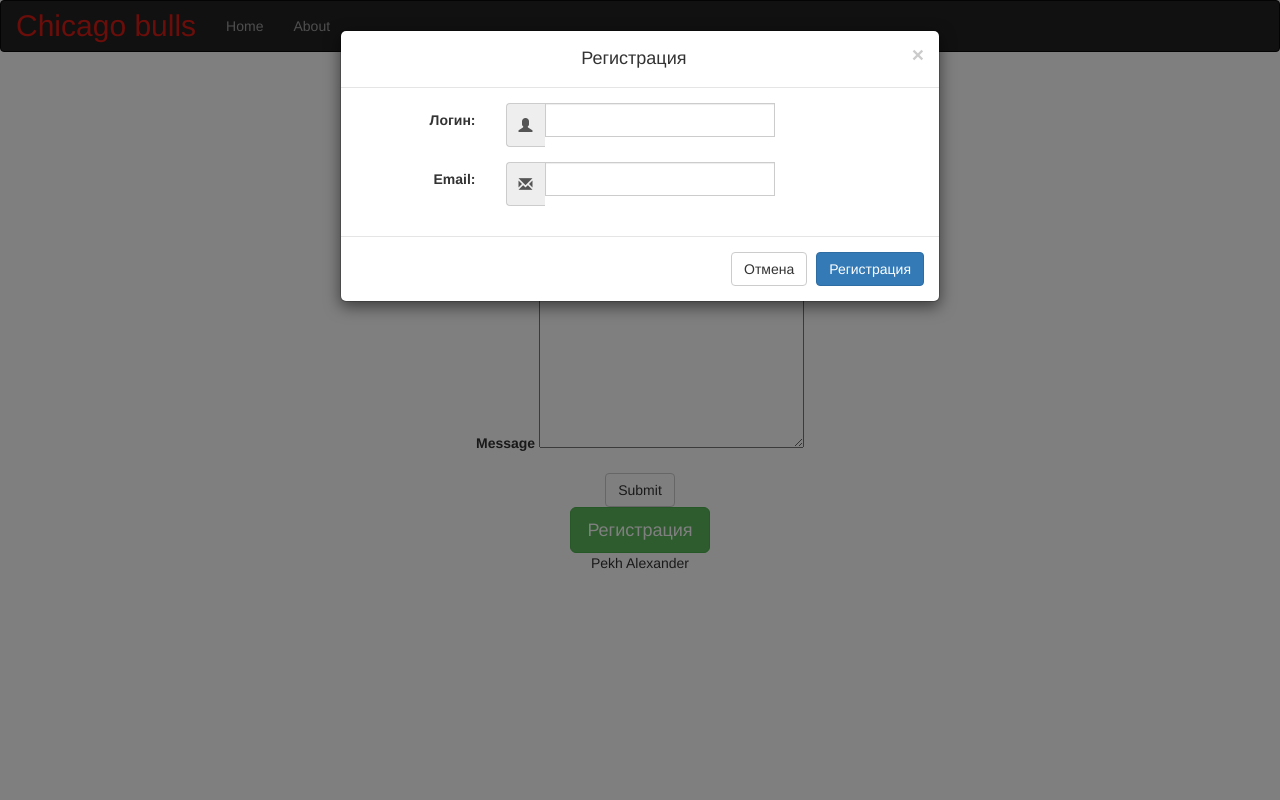
After one commit to sashapekh/BasketballTeamSite, a Django app: template templates/forms.html in a window 1280 px wide, after a click on "Регистрация"; the page is wider, and only the part inside the window is pictured. The commit adds this page. Run offline with Django 3.2, Linux system fonts and the light colour scheme; the template is opened without the code that fills it, so the values that code supplies are empty; some libraries are stand-ins or nearby versions.

Commit message:
добавил формы

```diff
--- a/main/urls.py
+++ b/main/urls.py
@@ -5,4 +5,5 @@ urlpatterns = [
     url(r'^$', views.main ),
     url(r'^test/$', views.test_main),
     url(r'^page/(\d+)/$', views.test_main),
+    url(r'^form/$', views.form_view)
 ]
--- a/static/mystyle/main.css
+++ b/static/mystyle/main.css
@@ -26,3 +26,10 @@ nav  a.navbar-brand:hover {
 .container .row .bulls-team img.ofc:hover {
     opacity: 1;
 }
+.col-lg-12 form div.email-div {
+    margin-left:-40px;
+}
+div.row footer {
+    margin-top:50px;
+
+}
--- /dev/null
+++ b/templates/forms.html
@@ -0,0 +1,146 @@
+{% extends 'shablon.html' %}
+{% load staticfiles %}
+
+{% block content %}
+    <div class="col-lg-12  text-center">
+        <h1>Test form</h1>
+        {% if errors %}
+            <ul>
+                {% for error in errors %}
+                    <li style="color: red;">{{ error }}</li>
+                {% endfor %}
+
+            </ul>
+        {% endif %}
+
+        <form action="" method="post" role="form">
+            <div class="form-group">
+                <label for="text">Name</label>
+                <label>
+                    <input type="text" name="name" value="{{ form.name }}">
+                </label>
+            </div>
+            <div class="form-group email-div">
+                <label for="text">Email address:</label>
+                <label>
+                    <input class="form-control" name="email" type="text" value="{{ form.email }}">
+                </label>
+            </div>
+            <div class="form-group">
+                <label for="text">Message</label>
+                <label for=""></label><textarea name="message" id="" cols="30" rows="10">{{ form.message }}</textarea>
+            </div>
+            <button type="submit" class="btn btn-default">Submit</button>
+            {% csrf_token %}
+        </form>
+        <div class="row">
+            <div class="col-lg-12">
+                <!-- Модальное окно -->
+<div class="modal fade" id="myModal" tabindex="-1" role="dialog">
+  <div class="modal-dialog">
+    <div class="modal-content">
+      <!-- Заголовок модального окна -->
+      <div class="modal-header">
+        <button type="button" class="close" data-dismiss="modal">×</button>
+        <h4 class="modal-title" id="myModalLabel">Регистрация</h4>
+      </div>
+      <!-- Основная часть модального окна, содержащая форму для регистрации -->
+      <div class="modal-body">
+        <!-- Форма для регистрации -->
+  	<form role="form" class="form-horizontal">
+	  <!-- Блок для ввода логина -->
+	  <div class="form-group has-feedback">
+	    <label for="login" class="control-label col-xs-3">Логин:</label>
+	    <div class="col-xs-6">
+	      <div class="input-group">
+	        <span class="input-group-addon"><i class="glyphicon glyphicon-user"></i></span>
+              <label>
+                  <input type="text" class="form-control" required="required" name="login" pattern="[A-Za-z]{6,}">
+              </label>
+          </div>
+	      <span class="glyphicon form-control-feedback"></span>
+	    </div>
+	  </div>
+	  <!-- Блок для ввода email -->
+	  <div class="form-group has-feedback">
+	    <label for="email" class="control-label col-xs-3">Email:</label>
+	    <div class="col-xs-6">
+	      <div class="input-group">
+	        <span class="input-group-addon"><i class="glyphicon glyphicon-envelope"></i></span>
+              <label>
+                  <input type="email" class="form-control" required="required" name="email">
+              </label>
+          </div>
+	      <span class="glyphicon form-control-feedback"></span>
+	    </div>
+	  </div>
+          <!-- Конец блока для ввода email-->
+        </form>
+      </div>
+      <!-- Нижняя часть модального окна -->
+      <div class="modal-footer">
+        <button type="button" class="btn btn-default" data-dismiss="modal">Отмена</button>
+        <button id="save" type="button" class="btn btn-primary">Регистрация</button>
+      </div>
+    </div>
+  </div>
+</div>
+
+<div class="container">
+  <div class="alert alert-success hidden" id="success-alert">
+    <h2>Успех</h2>
+    <div>Ваши данные были успешно отправлены.</div>
+  </div>
+  <!-- Кнопка для открытия модального окна -->
+  <button type="button" class="btn btn-lg btn-success" data-toggle="modal" data-target="#myModal">
+    Регистрация
+  </button>
+</div>
+
+<!-- Подлючаем библиотеку jQuery -->
+<!-- <script src="/assets/demo/jquery/jquery-1.11.2.min.js"></script> -->
+<!-- Подлючаем js файл Bootstrap -->
+<!-- <script src="{% static 'bootstrap/js/bootstrap.min.js' %}"></script> -->
+
+<script>
+  $(function() {
+    //при нажатии на кнопку с id="save"
+    $('#save').click(function() {
+      //переменная formValid
+      var formValid = true;
+      //перебрать все элементы управления input
+      $('input').each(function() {
+      //найти предков, которые имеют класс .form-group, для установления success/error
+      var formGroup = $(this).parents('.form-group');
+      //найти glyphicon, который предназначен для показа иконки успеха или ошибки
+      var glyphicon = formGroup.find('.form-control-feedback');
+      //для валидации данных используем HTML5 функцию checkValidity
+      if (this.checkValidity()) {
+        //добавить к formGroup класс .has-success, удалить has-error
+        formGroup.addClass('has-success').removeClass('has-error');
+        //добавить к glyphicon класс glyphicon-ok, удалить glyphicon-remove
+        glyphicon.addClass('glyphicon-ok').removeClass('glyphicon-remove');
+      } else {
+        //добавить к formGroup класс .has-error, удалить .has-success
+        formGroup.addClass('has-error').removeClass('has-success');
+        //добавить к glyphicon класс glyphicon-remove, удалить glyphicon-ok
+        glyphicon.addClass('glyphicon-remove').removeClass('glyphicon-ok');
+        //отметить форму как невалидную
+        formValid = false;
+      }
+    });
+    //если форма валидна, то
+    if (formValid) {
+      //сркыть модальное окно
+      $('#myModal').modal('hide');
+      //отобразить сообщение об успехе
+      $('#success-alert').removeClass('hidden');
+    }
+  });
+});
+</script>
+<!--...-->
+            </div>
+        </div>
+    </div>
+{% endblock %}
--- /dev/null
+++ b/templates/shablon.html
@@ -0,0 +1,50 @@
+{% load staticfiles %}
+<!DOCTYPE html>
+<html lang="en">
+<head>
+
+
+    <title>bootstrap lesson</title>
+    <meta charset="utf-8">
+    <meta http-equiv="X-UA-Compatible" content="IE=edge">
+    <meta name="viewport" content="width=device-width, initial-scale=1">
+
+    <link rel="stylesheet" href="{% static 'bootstrap/css/bootstrap.min.css' %}" type="text/css">
+    <link rel="stylesheet" href="{% static 'mystyle/main.css' %}">
+
+    <script src="https://ajax.googleapis.com/ajax/libs/jquery/1.12.0/jquery.min.js"></script>
+    <script src="http://maxcdn.bootstrapcdn.com/bootstrap/3.3.6/js/bootstrap.min.js"></script>
+</head>
+<body>
+
+    <nav class="navbar navbar-inverse">
+        <div class="container-fluid">
+            <div class="navbar-header">
+                <a class="navbar-brand" href="{% url 'main.views.main' %}">Chicago bulls</a>
+            </div>
+            <ul class="nav navbar-nav">
+                <li><a href="#">Home</a></li>
+                <li><a href="#">About</a></li>
+
+            </ul>
+        </div>
+    </nav>
+
+    {% block content %}
+
+    {% endblock %}
+
+
+
+    <div class="row text-center">
+    <footer>
+        <p>© Pekh Alexander</p>
+    </footer>
+    </div>
+
+
+
+
+
+</body>
+</html>
```
Also changed, not shown: templates/testAJAX/test_ajax.html (added, +20 -0 lines).
